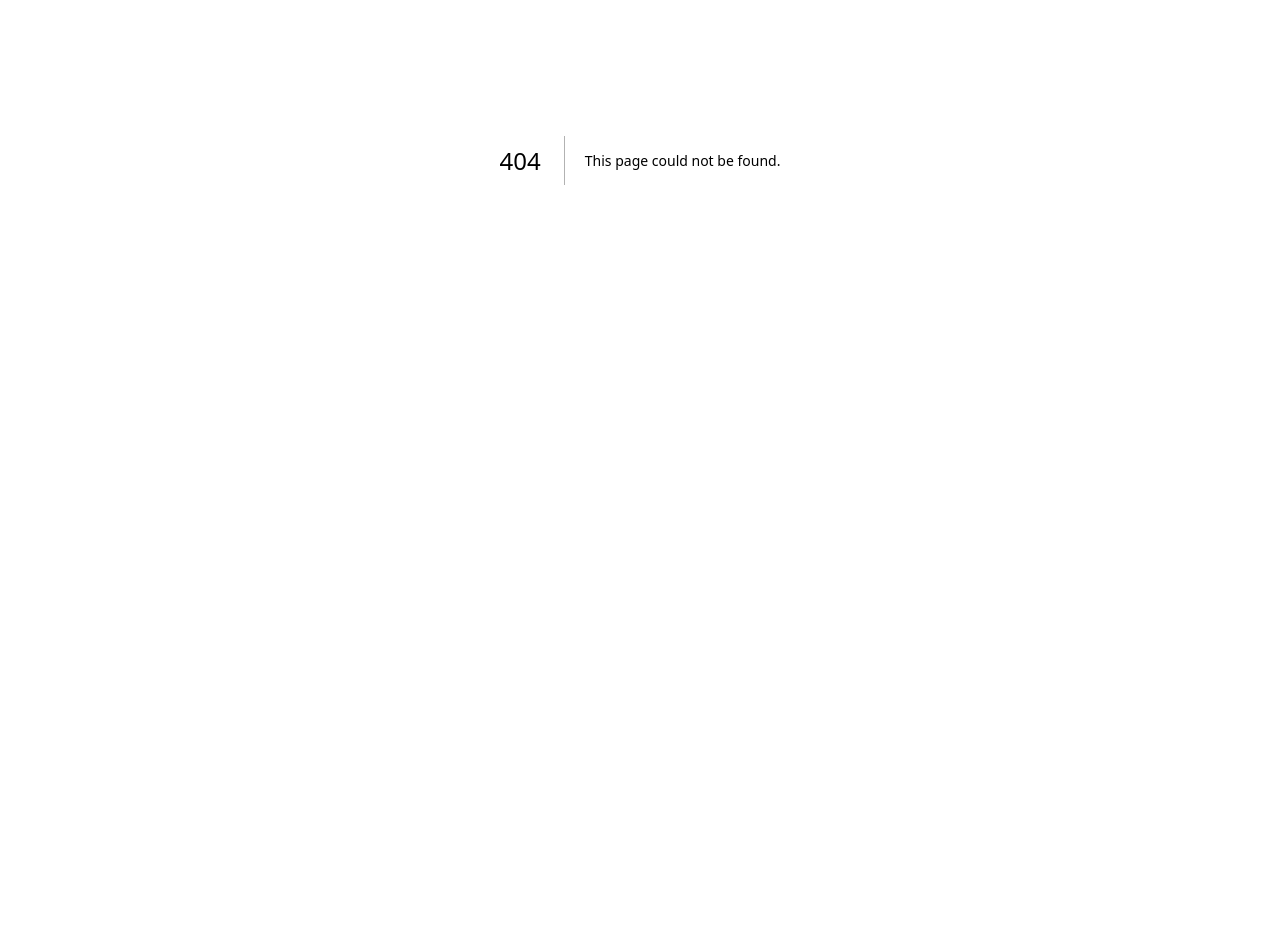
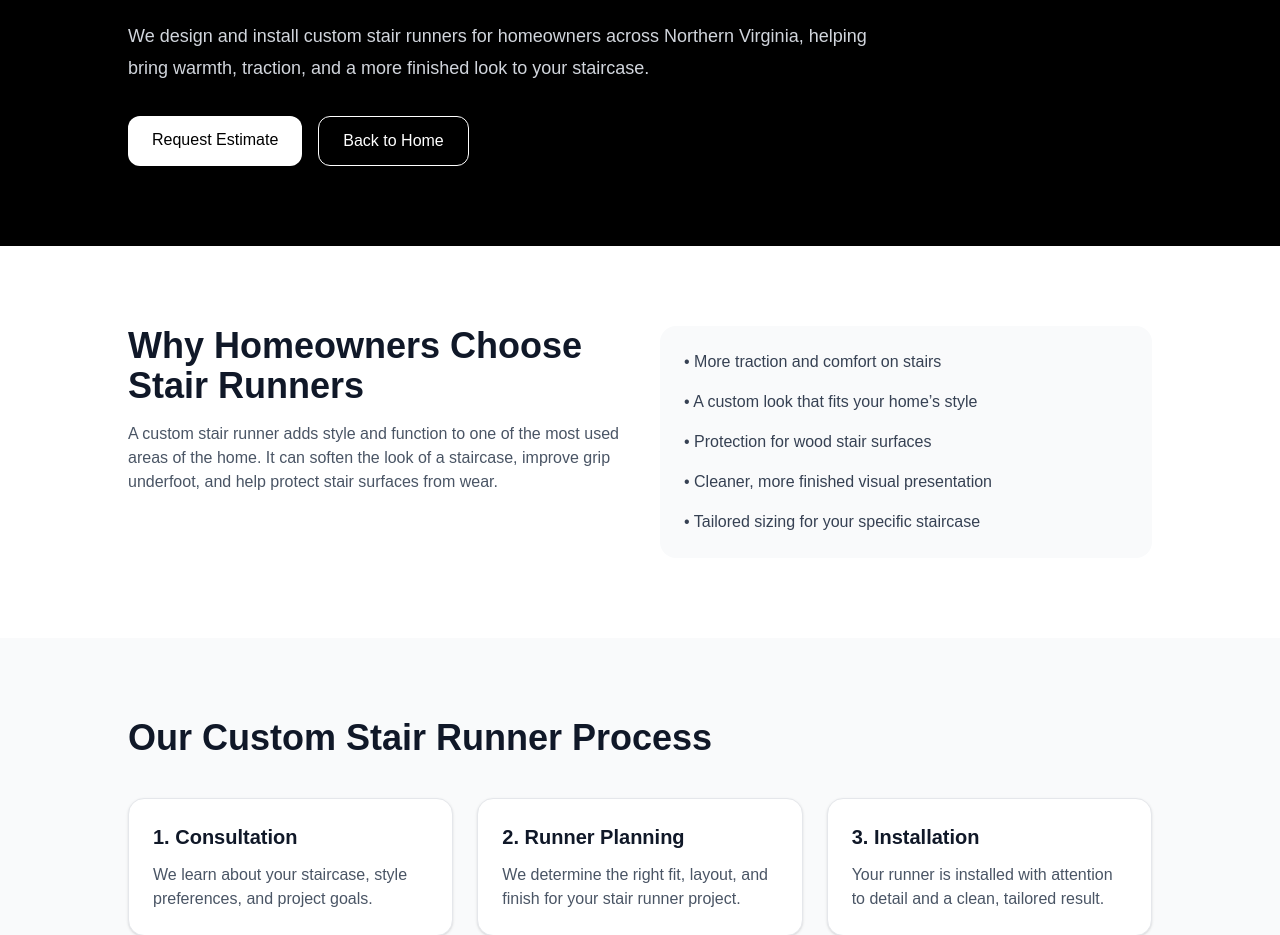
Before and after one commit to miguelamezcua987/nova-runner-binding, a Next.js app: page /stair-runners-northern-virginia in a window 1280 px wide. Before the commit this address had no page. Shown: the part 240-1175 px from the top of the page. Before the commit the page ends 800 px from the top, so only its background shows below. Built offline with nearby package versions, Linux system fonts and the light colour scheme.

Commit message:
Add stair runners service page for SEO

```diff
--- /dev/null
+++ b/app/stair-runners-northern-virginia/page.tsx
@@ -0,0 +1,179 @@
+import type { Metadata } from "next";
+import Link from "next/link";
+
+export const metadata: Metadata = {
+  title:
+    "Custom Stair Runners in Northern Virginia | Nova Runner & Binding",
+  description:
+    "Custom stair runner installation in Northern Virginia, including Fairfax, Arlington, Alexandria, McLean, Vienna, and Reston. Request a fast estimate from Nova Runner & Binding.",
+};
+
+export default function StairRunnersNorthernVirginiaPage() {
+  return (
+    <main className="min-h-screen bg-white text-gray-900">
+      <section className="bg-black px-6 py-20 text-white">
+        <div className="mx-auto max-w-5xl">
+          <p className="text-sm font-medium uppercase tracking-[0.2em] text-gray-300">
+            Nova Runner &amp; Binding
+          </p>
+          <h1 className="mt-4 text-4xl font-bold tracking-tight md:text-6xl">
+            Custom Stair Runners in Northern Virginia
+          </h1>
+          <p className="mt-6 max-w-3xl text-lg leading-8 text-gray-300">
+            We design and install custom stair runners for homeowners across
+            Northern Virginia, helping bring warmth, traction, and a more
+            finished look to your staircase.
+          </p>
+
+          <div className="mt-8 flex flex-col gap-4 sm:flex-row">
+            <a
+              href="/#estimate-form"
+              className="rounded-xl bg-white px-6 py-3 font-medium text-black transition hover:bg-gray-100"
+            >
+              Request Estimate
+            </a>
+            <Link
+              href="/"
+              className="rounded-xl border border-white px-6 py-3 transition hover:bg-white hover:text-black"
+            >
+              Back to Home
+            </Link>
+          </div>
+        </div>
+      </section>
+
+      <section className="px-6 py-20">
+        <div className="mx-auto grid max-w-5xl gap-10 md:grid-cols-2">
+          <div>
+            <h2 className="text-3xl font-bold md:text-4xl">
+              Why Homeowners Choose Stair Runners
+            </h2>
+            <p className="mt-4 text-gray-600">
+              A custom stair runner adds style and function to one of the most
+              used areas of the home. It can soften the look of a staircase,
+              improve grip underfoot, and help protect stair surfaces from wear.
+            </p>
+          </div>
+
+          <div className="rounded-2xl bg-gray-50 p-6">
+            <ul className="space-y-4 text-gray-700">
+              <li>• More traction and comfort on stairs</li>
+              <li>• A custom look that fits your home’s style</li>
+              <li>• Protection for wood stair surfaces</li>
+              <li>• Cleaner, more finished visual presentation</li>
+              <li>• Tailored sizing for your specific staircase</li>
+            </ul>
+          </div>
+        </div>
+      </section>
+
+      <section className="bg-gray-50 px-6 py-20">
+        <div className="mx-auto max-w-5xl">
+          <h2 className="text-3xl font-bold md:text-4xl">
+            Our Custom Stair Runner Process
+          </h2>
+          <div className="mt-10 grid gap-6 md:grid-cols-3">
+            <div className="rounded-2xl border border-gray-200 bg-white p-6 shadow-sm">
+              <h3 className="text-xl font-semibold">1. Consultation</h3>
+              <p className="mt-3 text-gray-600">
+                We learn about your staircase, style preferences, and project
+                goals.
+              </p>
+            </div>
+            <div className="rounded-2xl border border-gray-200 bg-white p-6 shadow-sm">
+              <h3 className="text-xl font-semibold">2. Runner Planning</h3>
+              <p className="mt-3 text-gray-600">
+                We determine the right fit, layout, and finish for your stair
+                runner project.
+              </p>
+            </div>
+            <div className="rounded-2xl border border-gray-200 bg-white p-6 shadow-sm">
+              <h3 className="text-xl font-semibold">3. Installation</h3>
+              <p className="mt-3 text-gray-600">
+                Your runner is installed with attention to detail and a clean,
+                tailored result.
+              </p>
+            </div>
+          </div>
+        </div>
+      </section>
+
+      <section className="px-6 py-20">
+        <div className="mx-auto grid max-w-5xl gap-10 md:grid-cols-2">
+          <div>
+            <h2 className="text-3xl font-bold md:text-4xl">
+              Stair Runner Styles We Help With
+            </h2>
+            <p className="mt-4 text-gray-600">
+              Every home is different, and stair runners can be customized to
+              complement modern, classic, neutral, or bold interior styles.
+            </p>
+          </div>
+
+          <div className="rounded-2xl bg-gray-50 p-6">
+            <ul className="space-y-4 text-gray-700">
+              <li>• Straight staircases</li>
+              <li>• Hall-to-stair transitions</li>
+              <li>• Patterned runner looks</li>
+              <li>• Neutral and minimalist aesthetics</li>
+              <li>• Custom-finished edges and sizing</li>
+            </ul>
+          </div>
+        </div>
+      </section>
+
+      <section className="bg-gray-50 px-6 py-20">
+        <div className="mx-auto max-w-5xl">
+          <h2 className="text-3xl font-bold md:text-4xl">
+            Service Area for Stair Runners
+          </h2>
+          <p className="mt-4 max-w-3xl text-gray-600">
+            We provide custom stair runner service across Northern Virginia,
+            including Arlington, Fairfax, Alexandria, McLean, Vienna, Falls
+            Church, and Reston.
+          </p>
+
+          <div className="mt-8 flex flex-wrap gap-3">
+            {[
+              "Arlington",
+              "Fairfax",
+              "Alexandria",
+              "McLean",
+              "Vienna",
+              "Falls Church",
+              "Reston",
+            ].map((city) => (
+              <span
+                key={city}
+                className="rounded-full border border-gray-300 bg-white px-4 py-2 text-sm"
+              >
+                {city}
+              </span>
+            ))}
+          </div>
+        </div>
+      </section>
+
+      <section className="px-6 py-20">
+        <div className="mx-auto max-w-4xl rounded-3xl bg-black px-8 py-12 text-white">
+          <h2 className="text-3xl font-bold md:text-4xl">
+            Request a Stair Runner Estimate
+          </h2>
+          <p className="mt-4 max-w-2xl text-gray-300">
+            Tell us about your staircase and what kind of runner look you have
+            in mind. We’ll reach out with next steps.
+          </p>
+
+          <div className="mt-8">
+            <a
+              href="/#estimate-form"
+              className="inline-block rounded-xl bg-white px-6 py-3 font-medium text-black transition hover:bg-gray-100"
+            >
+              Go to Estimate Form
+            </a>
+          </div>
+        </div>
+      </section>
+    </main>
+  );
+}
```
